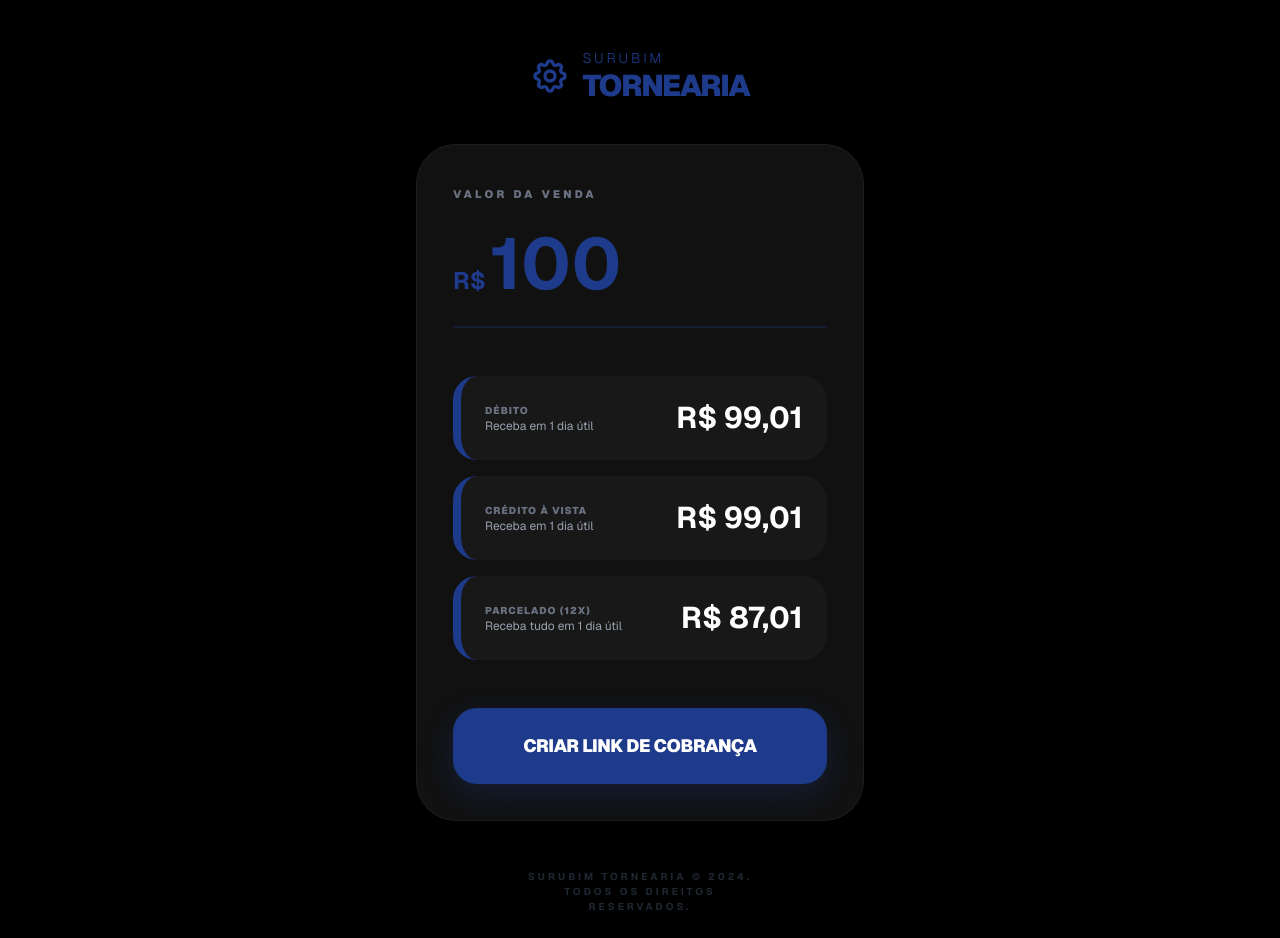
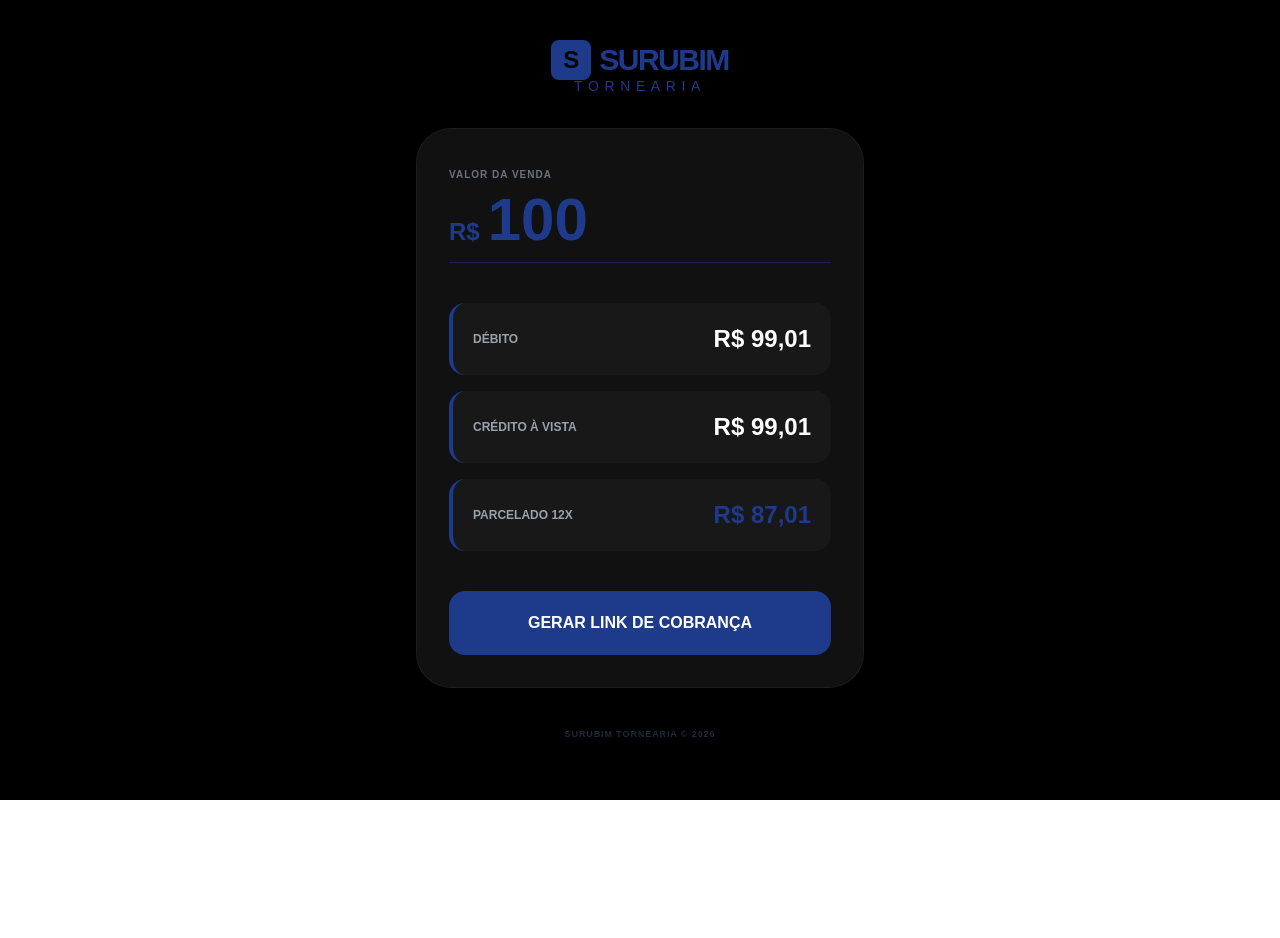
Before and after one commit to ricardobarross/simulador-ton, a Next.js app: page / in a window 1280 px wide. After the commit the page ends 800 px from the top, so only its background shows below. Built offline with nearby package versions, Linux system fonts and the light colour scheme.

Commit message:
Refactor tax calculations and update UI elements

```diff
--- a/app/page.tsx
+++ b/app/page.tsx
@@ -1,107 +1,70 @@
 "use client";
-import { useState, useEffect } from 'react';
-
-// === CONFIGURAÇÃO DE TAXAS DA SURUBIM ===
-// Estas são as taxas exatas baseadas nos dados que você compartilhou.
-// Se as taxas mudarem, é só alterar estes números. (0.0099 = 0,99%)
-const TAXAS_SURUBIM = {
-  debito: 0.0099,       // Taxa para débito
-  creditoVista: 0.0099,  // Taxa para crédito à vista
-  parcelado12x: 0.1299, // Taxa para crédito parcelado em 12x
-};
+import { useState } from 'react';
 
 export default function SimuladorSurubim() {
   const [valor, setValor] = useState('100');
-  const [isClient, setIsClient] = useState(false);
 
-  // Garante que o cálculo e a tipagem funcionem após o carregamento da página
-  useEffect(() => { setIsClient(true); }, []);
+  // TAXAS FIXAS (Altere aqui se precisar)
+  const taxaDebito = 0.0099;
+  const taxaCredito = 0.0099;
+  const taxa12x = 0.1299;
 
   const valorNum = parseFloat(valor) || 0;
 
-  // Função para calcular o valor líquido a receber
-  const calcularLíquido = (taxa: number) => {
-    const resultado = valorNum * (1 - taxa);
-    // Retorna formatado como moeda brasileira (R$)
-    return resultado.toLocaleString('pt-br', { style: 'currency', currency: 'BRL' });
-  };
-
-  // Enquanto o cliente não carrega, mostramos uma tela preta para evitar piscadas
-  if (!isClient) return <div className="min-h-screen bg-[#000000]"></div>;
+  const calcular = (taxa: number) =>
+    (valorNum * (1 - taxa)).toLocaleString('pt-br', { style: 'currency', currency: 'BRL' });
 
   return (
-    // Fundo Totalmente Preto
-    <div className="min-h-screen bg-[#000000] text-white flex flex-col items-center p-6 font-sans">
+    <div className="min-h-screen bg-black text-white flex flex-col items-center p-6">
 
-      {/* Header com a Nova Logo (Azul Surubim) */}
-      <div className="flex items-center gap-3 mb-10 mt-6 group">
-        <svg xmlns="http://www.w3.org/2000/svg" className="h-10 w-10 text-[#1E3A8A]" fill="none" viewBox="0 0 24 24" stroke="currentColor">
-          <path strokeLinecap="round" strokeLinejoin="round" strokeWidth={2} d="M10.325 4.317c.426-1.756 2.924-1.756 3.35 0a1.724 1.724 0 002.573 1.066c1.543-.94 3.31.826 2.37 2.37a1.724 1.724 0 001.065 2.572c1.756.426 1.756 2.924 0 3.35a1.724 1.724 0 00-1.066 2.573c.94 1.543-.826 3.31-2.37 2.37a1.724 1.724 0 00-2.572 1.065c-.426 1.756-2.924 1.756-3.35 0a1.724 1.724 0 00-2.573-1.066c-1.543.94-3.31-.826-2.37-2.37a1.724 1.724 0 00-1.065-2.572c-1.756-.426-1.756-2.924 0-3.35a1.724 1.724 0 001.066-2.573c-.94-1.543.826-3.31 2.37-2.37.996.608 2.296.07 2.572-1.065z" />
-          <path strokeLinecap="round" strokeLinejoin="round" strokeWidth={2} d="M15 12a3 3 0 11-6 0 3 3 0 016 0z" />
-        </svg>
-        <div className="flex flex-col text-[#1E3A8A]">
-          <span className="text-sm font-light uppercase tracking-[0.2em]">Surubim</span>
-          <span className="text-3xl font-black uppercase tracking-tighter">Tornearia</span>
+      {/* LOGO SURUBIM */}
+      <div className="flex flex-col items-center mb-8 mt-4">
+        <div className="flex items-center gap-2">
+          <div className="w-10 h-10 bg-[#1E3A8A] rounded-lg flex items-center justify-center font-black text-black text-2xl">S</div>
+          <h1 className="text-[#1E3A8A] text-3xl font-black uppercase tracking-tighter">Surubim</h1>
         </div>
+        <p className="text-[#1E3A8A] text-sm tracking-[0.4em] font-light -mt-1">TORNEARIA</p>
       </div>
 
-      {/* Card da Simulação */}
-      <div className="bg-[#111111] w-full max-w-md rounded-[40px] p-9 shadow-[0_20px_60px_-10px_rgba(0,0,0,0.7)] border border-white/5">
+      <div className="bg-[#111111] w-full max-w-md rounded-[35px] p-8 border border-white/5 shadow-2xl">
 
-        {/* Campo de Entrada de Valor */}
-        <label className="text-gray-500 text-[11px] uppercase tracking-[0.3em] font-black">Valor da Venda</label>
-        <div className="flex items-baseline gap-1 mt-3 mb-12 border-b-2 border-[#1E3A8A]/30 pb-4">
+        {/* INPUT DE VALOR */}
+        <label className="text-gray-500 text-[10px] uppercase font-bold tracking-widest">Valor da Venda</label>
+        <div className="flex items-baseline gap-2 mb-10 border-b border-[#1E3A8A]/50 pb-2">
           <span className="text-[#1E3A8A] text-2xl font-bold">R$</span>
           <input
             type="number"
             value={valor}
             onChange={(e) => setValor(e.target.value)}
-            className="bg-transparent text-7xl font-bold text-[#1E3A8A] outline-none w-full"
-            placeholder="0,00"
+            className="bg-transparent text-6xl font-bold text-[#1E3A8A] outline-none w-full"
           />
         </div>
 
-        {/* Resultados das Taxas (Sem Seletor de Planos) */}
+        {/* OPÇÕES FIXAS (DÉBITO, CRÉDITO, 12X) */}
         <div className="space-y-4">
-
-          {/* Resultado Débito */}
-          <div className="flex justify-between items-center p-6 bg-[#181818] rounded-3xl border-l-[8px] border-[#1E3A8A]">
-            <div>
-              <p className="text-gray-500 text-[10px] uppercase font-black tracking-widest">Débito</p>
-              <p className="text-gray-400 text-xs">Receba em 1 dia útil</p>
-            </div>
-            <span className="font-bold text-3xl">{calcularLíquido(TAXAS_SURUBIM.debito)}</span>
+          <div className="flex justify-between items-center p-5 bg-[#181818] rounded-2xl border-l-4 border-[#1E3A8A]">
+            <span className="text-gray-400 font-bold uppercase text-xs">Débito</span>
+            <span className="text-2xl font-bold text-white">{calcular(taxaDebito)}</span>
           </div>
 
-          {/* Resultado Crédito à Vista */}
-          <div className="flex justify-between items-center p-6 bg-[#181818] rounded-3xl border-l-[8px] border-[#1E3A8A]">
-            <div>
-              <p className="text-gray-500 text-[10px] uppercase font-black tracking-widest">Crédito à Vista</p>
-              <p className="text-gray-400 text-xs">Receba em 1 dia útil</p>
-            </div>
-            <span className="font-bold text-3xl">{calcularLíquido(TAXAS_SURUBIM.creditoVista)}</span>
+          <div className="flex justify-between items-center p-5 bg-[#181818] rounded-2xl border-l-4 border-[#1E3A8A]">
+            <span className="text-gray-400 font-bold uppercase text-xs">Crédito à Vista</span>
+            <span className="text-2xl font-bold text-white">{calcular(taxaCredito)}</span>
           </div>
 
-          {/* Resultado Parcelado 12x */}
-          <div className="flex justify-between items-center p-6 bg-[#181818] rounded-3xl border-l-[8px] border-[#1E3A8A]">
-            <div>
-              <p className="text-gray-500 text-[10px] uppercase font-black tracking-widest">Parcelado (12x)</p>
-              <p className="text-gray-400 text-xs">Receba tudo em 1 dia útil</p>
-            </div>
-            <span className="font-bold text-3xl">{calcularLíquido(TAXAS_SURUBIM.parcelado12x)}</span>
+          <div className="flex justify-between items-center p-5 bg-[#181818] rounded-2xl border-l-4 border-[#1E3A8A]">
+            <span className="text-gray-400 font-bold uppercase text-xs">Parcelado 12x</span>
+            <span className="text-2xl font-bold text-[#1E3A8A]">{calcular(taxa12x)}</span>
           </div>
-
         </div>
 
-        {/* Botão de Ação (Azul Surubim) */}
-        <button className="w-full bg-[#1E3A8A] text-white font-black py-6 rounded-3xl mt-12 text-lg hover:brightness-110 active:scale-95 transition-all shadow-[0_10px_30px_rgba(30,58,138,0.3)] uppercase tracking-tight">
-          CRIAR LINK DE COBRANÇA
+        <button className="w-full bg-[#1E3A8A] text-white font-black py-5 rounded-2xl mt-10 hover:brightness-125 transition-all">
+          GERAR LINK DE COBRANÇA
         </button>
       </div>
 
-      {/* Rodapé (Surubim Tornearia) */}
-      <p className="mt-12 text-gray-700 text-[10px] text-center max-w-[250px] uppercase tracking-[0.3em] font-bold opacity-60">
-        Surubim Tornearia © 2024. Todos os direitos reservados.
+      <p className="mt-10 text-gray-800 text-[9px] font-bold uppercase tracking-widest">
+        Surubim Tornearia © 2026
       </p>
     </div>
   );
```
